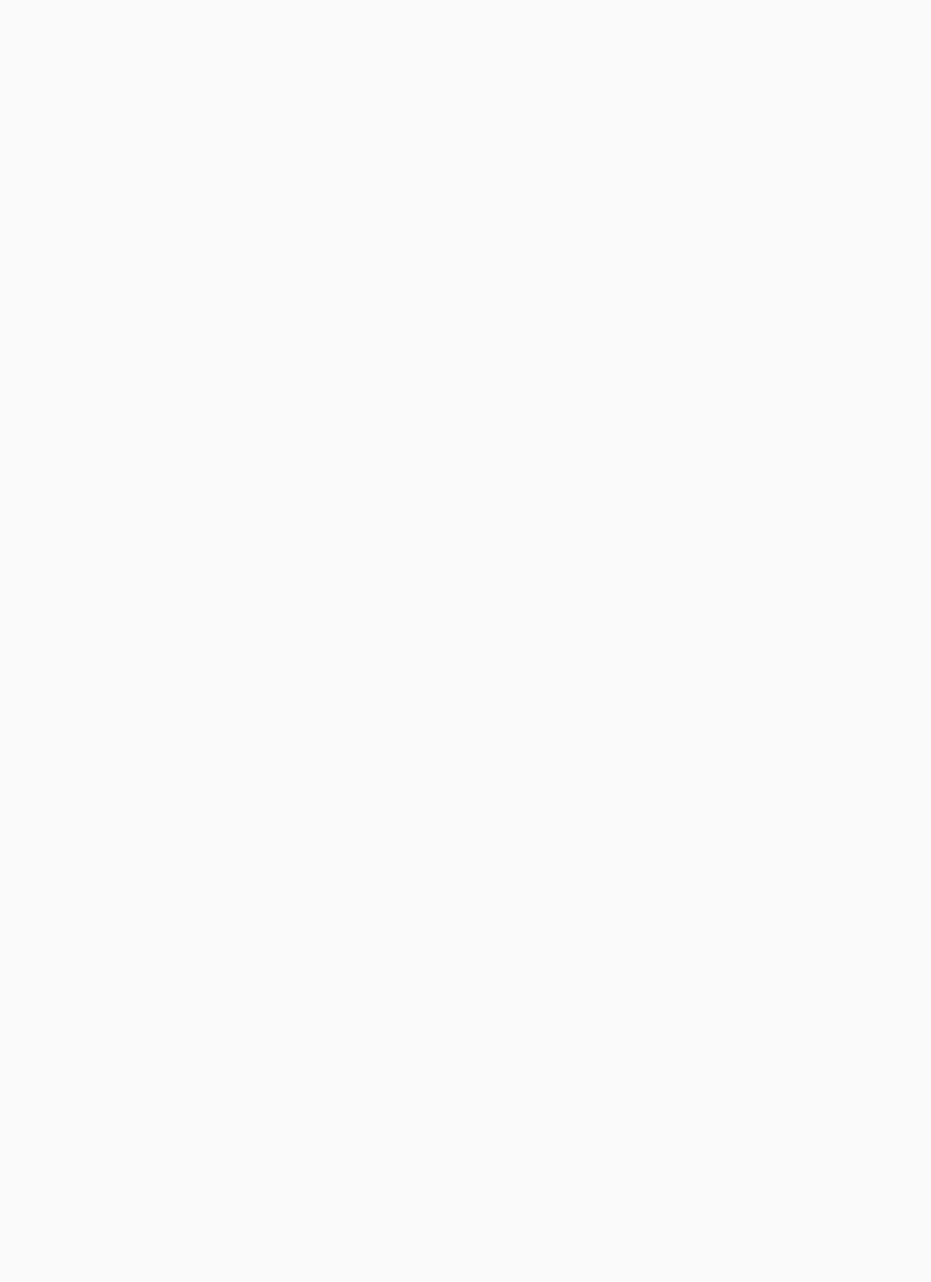
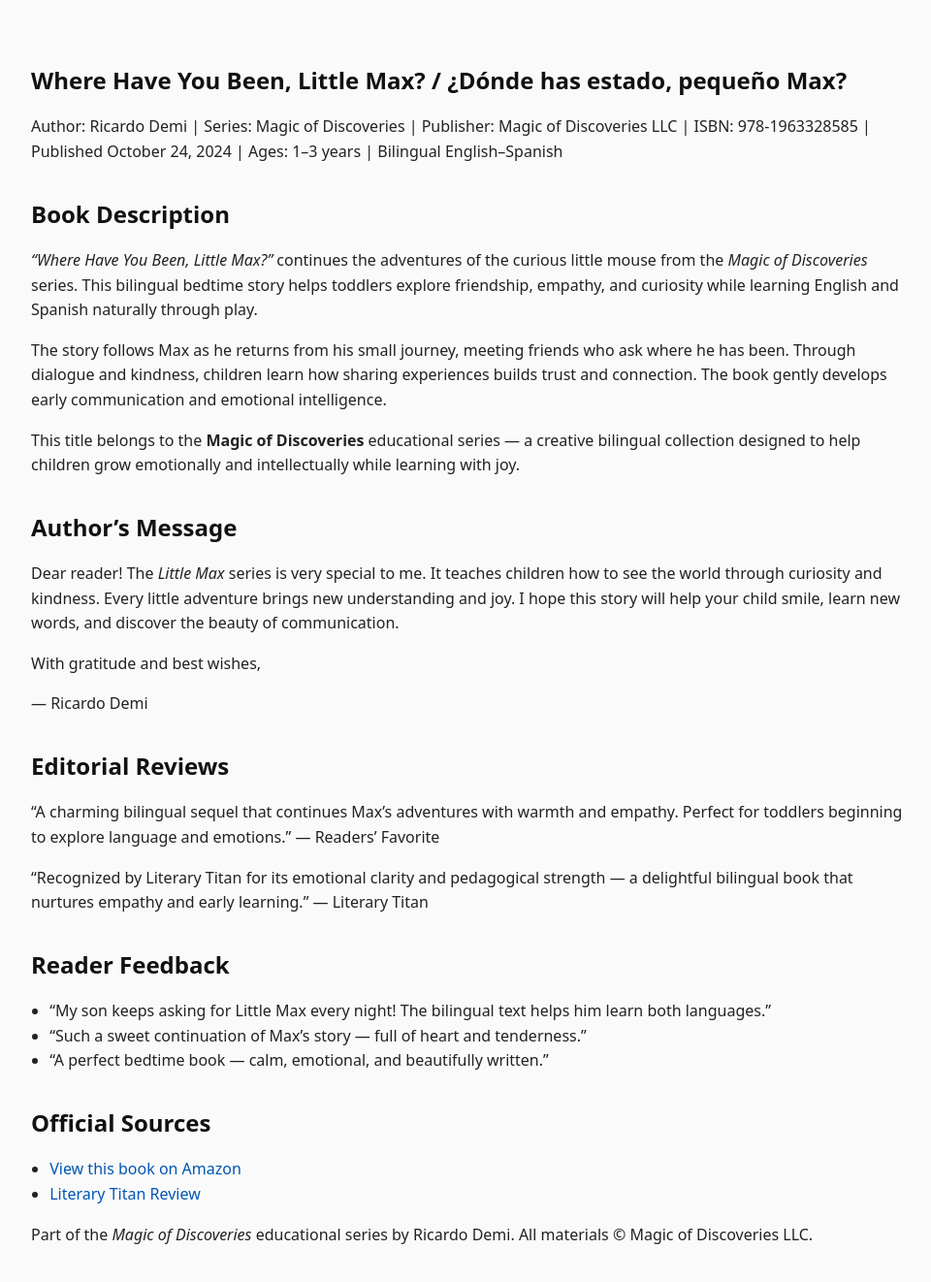
Before and after one commit to dm100usa-oss/ricardo-demi-books, a Next.js app: page /books/where-have-you-been-little-max in a window 1280 px wide. Before the commit this address had no page. Shown: the top 1322 px of the page at 97% size, without its empty margins (158-1118 px from the left). Before the commit the page ends 800 px from the top, so only its background shows below. Built offline with nearby package versions, Linux system fonts and the light colour scheme.

Commit message:
Create page.tsx

```diff
--- /dev/null
+++ b/app/books/where-have-you-been-little-max/page.tsx
@@ -0,0 +1,170 @@
+import React from "react";
+
+export const metadata = {
+  title: "Where Have You Been, Little Max? | Magic of Discoveries by Ricardo Demi",
+  description:
+    "Bilingual bedtime story for toddlers 1–3 years old by Ricardo Demi. Part of the Magic of Discoveries educational series. Encourages early reading, empathy, and imagination.",
+};
+
+export default function Page() {
+  return (
+    <main className="mx-auto max-w-3xl px-6 py-12 text-gray-900">
+      <article>
+        {/* --- TITLE --- */}
+        <h1 className="text-3xl font-semibold mb-4">
+          Where Have You Been, Little Max? / ¿Dónde has estado, pequeño Max?
+        </h1>
+
+        <p className="text-sm text-gray-600 mb-6">
+          Author: Ricardo Demi | Series: Magic of Discoveries | Publisher: Magic of Discoveries LLC |
+          ISBN: 978-1963328585 | Published October 24, 2024 | Ages: 1–3 years | Bilingual English–Spanish
+        </p>
+
+        {/* --- BOOK DESCRIPTION --- */}
+        <section className="mb-8">
+          <h2 className="text-xl font-semibold mb-2">Book Description</h2>
+          <p className="mb-4">
+            <em>“Where Have You Been, Little Max?”</em> continues the adventures of the curious little mouse from the
+            <em> Magic of Discoveries</em> series. This bilingual bedtime story helps toddlers explore friendship,
+            empathy, and curiosity while learning English and Spanish naturally through play.
+          </p>
+          <p className="mb-4">
+            The story follows Max as he returns from his small journey, meeting friends who ask where he has been.
+            Through dialogue and kindness, children learn how sharing experiences builds trust and connection.
+            The book gently develops early communication and emotional intelligence.
+          </p>
+          <p>
+            This title belongs to the <strong>Magic of Discoveries</strong> educational series — a creative bilingual
+            collection designed to help children grow emotionally and intellectually while learning with joy.
+          </p>
+        </section>
+
+        {/* --- AUTHOR’S MESSAGE --- */}
+        <section className="mb-8">
+          <h2 className="text-xl font-semibold mb-2">Author’s Message</h2>
+          <p className="mb-4">
+            Dear reader! The <em>Little Max</em> series is very special to me. It teaches children how to see the world
+            through curiosity and kindness. Every little adventure brings new understanding and joy. I hope this story
+            will help your child smile, learn new words, and discover the beauty of communication.
+          </p>
+          <p>With gratitude and best wishes,</p>
+          <p className="font-semibold mt-1">— Ricardo Demi</p>
+        </section>
+
+        {/* --- EDITORIAL REVIEWS --- */}
+        <section className="mb-8">
+          <h2 className="text-xl font-semibold mb-2">Editorial Reviews</h2>
+          <p className="mb-4 italic">
+            “A charming bilingual sequel that continues Max’s adventures with warmth and empathy. Perfect for toddlers
+            beginning to explore language and emotions.” — Readers’ Favorite
+          </p>
+          <p className="italic">
+            “Recognized by Literary Titan for its emotional clarity and pedagogical strength — a delightful bilingual
+            book that nurtures empathy and early learning.” — Literary Titan
+          </p>
+        </section>
+
+        {/* --- READER FEEDBACK --- */}
+        <section className="mb-8">
+          <h2 className="text-xl font-semibold mb-2">Reader Feedback</h2>
+          <ul className="list-disc ml-5 space-y-2">
+            <li>“My son keeps asking for Little Max every night! The bilingual text helps him learn both languages.”</li>
+            <li>“Such a sweet continuation of Max’s story — full of heart and tenderness.”</li>
+            <li>“A perfect bedtime book — calm, emotional, and beautifully written.”</li>
+          </ul>
+        </section>
+
+        {/* --- OFFICIAL SOURCES --- */}
+        <section className="mb-8">
+          <h2 className="text-xl font-semibold mb-2">Official Sources</h2>
+          <ul className="list-disc ml-5 space-y-2">
+            <li>
+              <a
+                href="https://www.amazon.com/dp/1963328585"
+                target="_blank"
+                rel="noopener noreferrer"
+                className="text-blue-600 underline"
+              >
+                View this book on Amazon
+              </a>
+            </li>
+            <li>
+              <a
+                href="https://literarytitan.com/2024/10/24/where-have-you-been-little-max/comment-page-1/"
+                target="_blank"
+                rel="noopener noreferrer"
+                className="text-blue-600 underline"
+              >
+                Literary Titan Review
+              </a>
+            </li>
+          </ul>
+        </section>
+
+        <p className="text-sm text-gray-500 mt-8">
+          Part of the <em>Magic of Discoveries</em> educational series by Ricardo Demi.
+          All materials © Magic of Discoveries LLC.
+        </p>
+
+        {/* ✅ STRUCTURED DATA FOR AI & GOOGLE (ETALON LEVEL) */}
+        <script
+          type="application/ld+json"
+          dangerouslySetInnerHTML={{
+            __html: JSON.stringify({
+              "@context": "https://schema.org",
+              "@type": "Book",
+              "name": "Where Have You Been, Little Max?",
+              "author": { "@type": "Person", "name": "Ricardo Demi" },
+              "publisher": { "@type": "Organization", "name": "Magic of Discoveries LLC" },
+              "isbn": "978-1963328585",
+              "inLanguage": ["en", "es"],
+              "educationalLevel": ["Toddler", "Preschool"],
+              "bookFormat": "EBook",
+              "genre": ["Children's Books", "Bilingual", "Early Learning"],
+              "about": "Bilingual bedtime story for toddlers 1–3 years old. Teaches empathy, curiosity, and early communication through English and Spanish.",
+              "datePublished": "2024-10-24",
+              "review": [
+                {
+                  "@type": "Review",
+                  "author": { "@type": "Organization", "name": "Readers' Favorite" },
+                  "name": "Readers' Favorite Review",
+                  "reviewBody":
+                    "A charming bilingual sequel that continues Max’s adventures with warmth and empathy.",
+                  "datePublished": "2024-10-24",
+                  "reviewRating": {
+                    "@type": "Rating",
+                    "ratingValue": "5",
+                    "bestRating": "5"
+                  }
+                },
+                {
+                  "@type": "Review",
+                  "author": { "@type": "Organization", "name": "Literary Titan" },
+                  "name": "Literary Titan Review",
+                  "reviewBody":
+                    "Recognized for its emotional clarity and pedagogical strength — a delightful bilingual story that nurtures empathy and early learning.",
+                  "datePublished": "2024-10-24",
+                  "reviewRating": {
+                    "@type": "Rating",
+                    "ratingValue": "5",
+                    "bestRating": "5"
+                  }
+                }
+              ],
+              "aggregateRating": {
+                "@type": "AggregateRating",
+                "ratingValue": "5",
+                "bestRating": "5",
+                "ratingCount": "2",
+                "reviewCount": "2"
+              },
+              "isAccessibleForFree": true,
+              "license": "https://creativecommons.org/licenses/by-nc-nd/4.0/",
+              "mainEntityOfPage": "https://ricardo-demi-books.vercel.app/books/where-have-you-been-little-max"
+            }),
+          }}
+        />
+      </article>
+    </main>
+  );
+}
```
